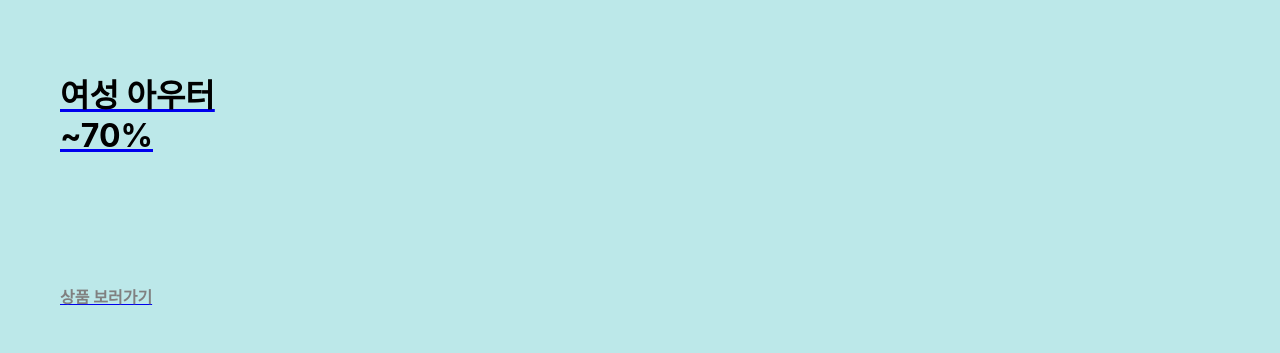
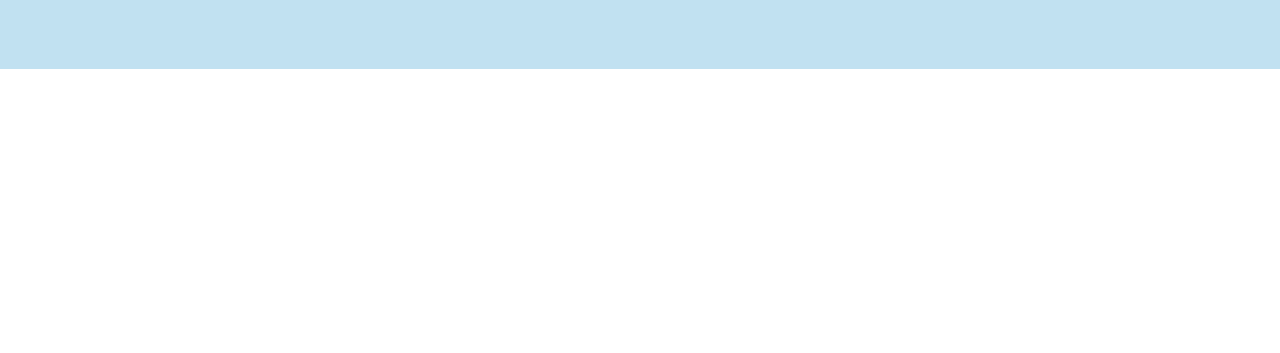
Before and after one commit to hayeonbae7/mini-projects, a React (Create React App) app in the folder mini-project/: page / in a window 1280 px wide. Shown: the part 1697-2050 px from the top of the page. After the commit the page ends 1766 px from the top, so only its background shows below. Built offline with nearby package versions, Linux system fonts and the light colour scheme.

Commit message:
add: 삼항연산자

```diff
--- a/mini-project/src/components/event.css
+++ b/mini-project/src/components/event.css
@@ -1,11 +1,11 @@
 .benefit-banner{
-    height: 900px;
+    height: 1000px;
     padding: 100px;
     text-align: center;
     background-color: rgba(180, 219, 238, 0.826);
 }
 .coupon{
-    width: 80%;
+    width: 100%;
     height: 500px;
     margin: 70px auto;
 }
--- a/mini-project/src/contents.js
+++ b/mini-project/src/contents.js
@@ -5,21 +5,28 @@ import WomanFashions from './components/Womanfashions'
 import Life from './components/life'
 
 function Contents() {
-    const [components, setComponents] = useState("")
+    const [components, setComponents] = useState(1)
+    function handleOpen() {
+
+    }
     return (
         <div>
             <main>
                 <ul className='main-header'>
-            <li>혜택&이벤트</li>
-            <li>우먼</li>
-            <li>맨</li>
-            <li>라이프</li>
+                <li onClick={handleOpen}>혜택&이벤트</li>
+                <li onClick={handleOpen}>우먼</li>
+                <li onClick={handleOpen}>맨</li>
+                <li onClick={handleOpen}>라이프</li>
                 </ul>
             </main>
-        <Event />
-        <WomanFashions />
-        <ManFashions />
-        <Life />
+            {components === 1?
+                <Event /> :
+                (components === 2)?
+                    <WomanFashions /> :
+                    (components === 3)?
+                        <ManFashions /> :
+                        (components === 4)?
+                            <Life /> : null}
         </div>
     )
 }
```
Lines whose indentation alone changed are shown as unchanged.
